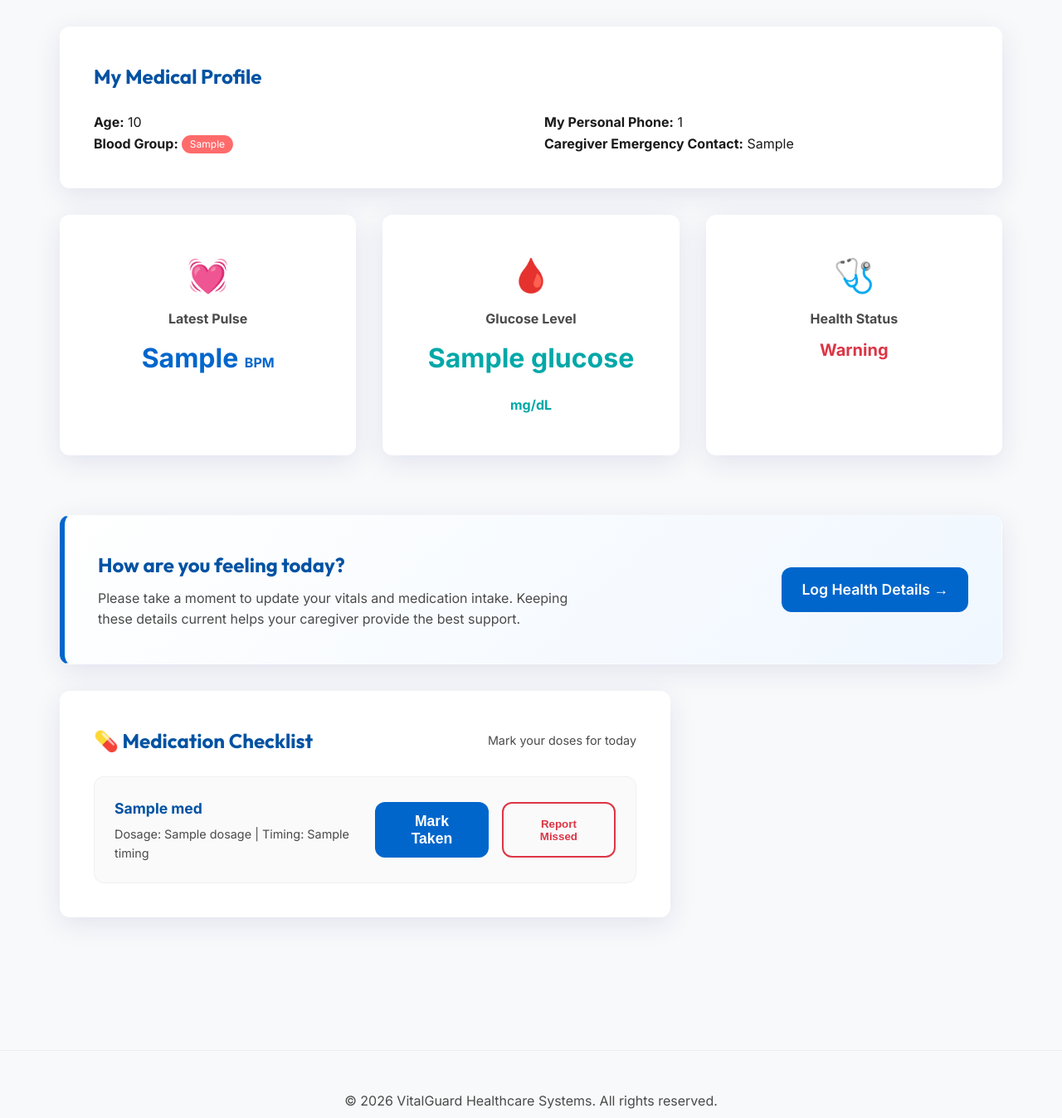
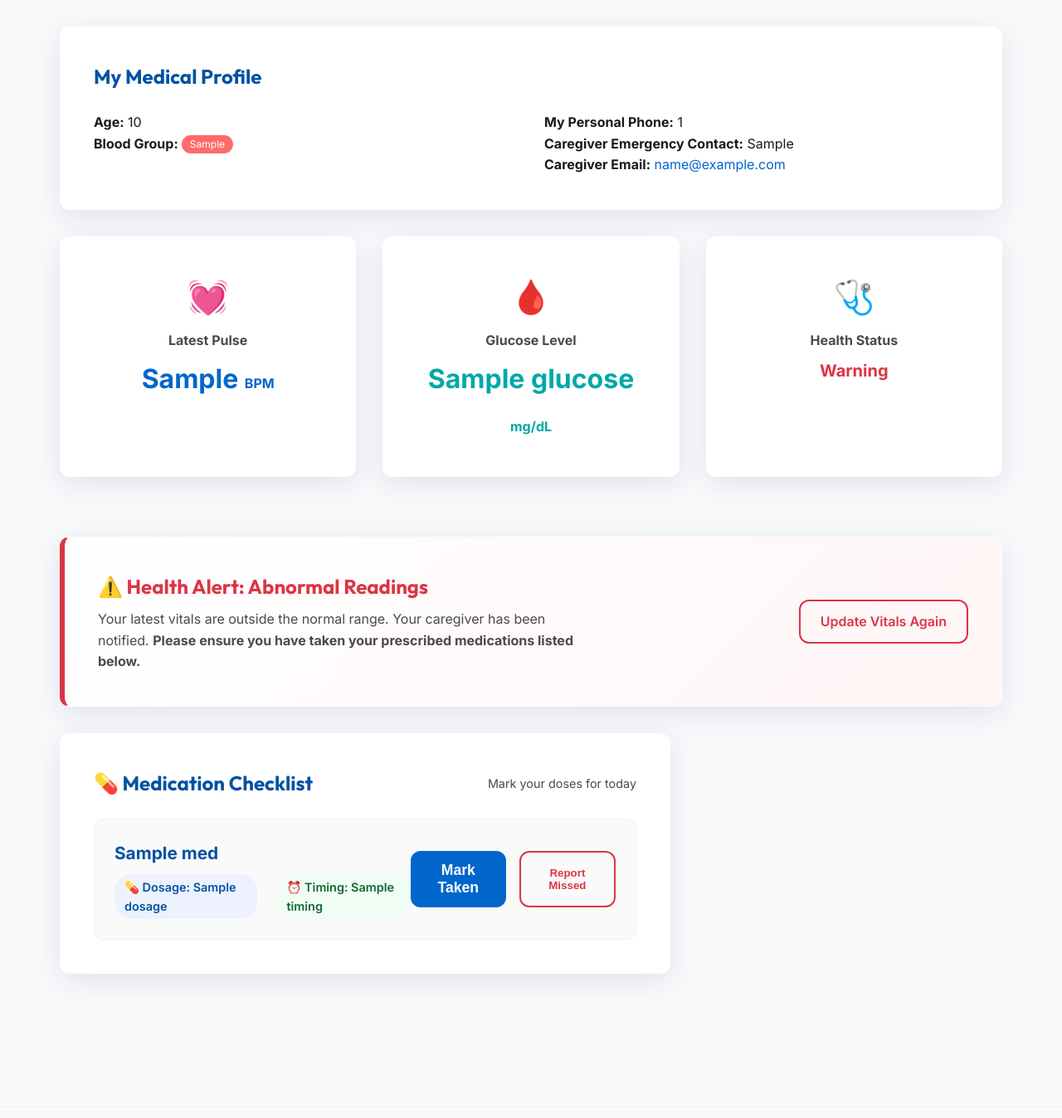
Before and after one commit to sunithagithub20/healthcare-aws, a Flask app: template templates/patient_dashboard.html in a window 1280 px wide. Shown: the part 288-1636 px from the top of the page at 83% size. Run offline with Flask 2, Linux system fonts and the light colour scheme; the template is opened without the code that fills it: most values are stand-ins (such as "Sample title", 1, 10 or a date in 2020).

Commit message:
Initial commit

```diff
--- a/app.py
+++ b/app.py
@@ -24,17 +24,16 @@ def get_sns_topic():
     try:
         # Get SNS Topic ARN from SSM Parameter Store (Dynamic Config)
         parameter = ssm.get_parameter(Name='/Healthcare/SNS_TOPIC_ARN', WithDecryption=False)
-        return parameter['Parameter']['Value']
+        return parameter['Parameter']['Value'].strip()
     except Exception as e:
         logger.error(f"Error fetching SNS ARN from SSM: {e}")
         return None
 
-def simulated_sns_alert(patient_username, caregiver_contact, medication_name):
+def trigger_sns_alert(patient_username, caregiver_contact, alert_msg):
     topic_arn = get_sns_topic()
-    alert_msg = f"[VITALGUARD ALERT] Patient {patient_username} missed their dose of {medication_name}! Please check on them."
 
-    # 1. Log to CloudWatch (Service 1)
-    logger.info(f"SNS ALERT TRIGGERED: {alert_msg}")
+    # 1. Log to CloudWatch
+    logger.info(f"ALERT SYSTEM: {alert_msg}")
 
     # 2. Publish to SNS (Service 2)
     if topic_arn:
@@ -42,13 +41,13 @@ def simulated_sns_alert(patient_username, caregiver_contact, medication_name):
             sns.publish(
                 TopicArn=topic_arn,
                 Message=alert_msg,
-                Subject=f"Missed Dose Alert: {patient_username}"
+                Subject=f"VitalGuard Alert: {patient_username}"
             )
-            logger.info("Successfully published to SNS.")
+            logger.info(f"SNS Topic alert sent for {patient_username}.")
         except Exception as e:
-            logger.error(f"Failed to publish to SNS: {e}")
+            logger.error(f"SNS Publish Error: {e}")
     else:
-        logger.warning("SNS Topic ARN not found in SSM. Simulated alert only.")
+        logger.warning(f"SNS Topic ARN missing in SSM. Logged alert for {patient_username}: {alert_msg}")
 
 # --- BACKGROUND MONITORING ---
 def background_checker():
@@ -57,9 +56,11 @@ def background_checker():
         try:
             missed = db_handler.check_missed_doses()
             for m in missed:
-                simulated_sns_alert(m['patient'], m['caregiver_contact'], m['medication_name'])
+                alert_msg = f"[VITALGUARD ALERT] Patient {m['patient']} missed their dose of {m['medication_name']}! Could you please check on them?"
+                trigger_sns_alert(m['patient'], m['caregiver_contact'], alert_msg)
+
                 # Log the alert event in history
-                db_handler.log_alert(m['patient'], m['caregiver_contact'], f"System detected missed dose: {m['medication_name']}")
+                db_handler.log_alert(m['patient'], m['caregiver_contact'], alert_msg)
         except Exception as e:
             logger.error(f"Error in background checker: {e}")
         time.sleep(60)
@@ -127,16 +128,22 @@ def patient_dashboard():
         return redirect(url_for('login'))
 
     meds = db_handler.get_patient_medications(session['username'])
-    logs = db_handler.get_patient_dose_logs(session['username'])
     vitals = db_handler.get_patient_vitals(session['username'])
 
     # Get user details for profile section
     user_details = db_handler.get_user_by_email(session['email'])
 
+    # Fetch caregiver email dynamically
+    caregiver_email = "N/A"
+    if user_details and user_details.get('assigned_caregiver'):
+        caregiver = db_handler.get_user(user_details['assigned_caregiver'])
+        if caregiver:
+            caregiver_email = caregiver.get('email', 'N/A')
+
     return render_template('patient_dashboard.html',
                            patient=user_details,
+                           caregiver_email=caregiver_email,
                            meds=meds,
-                           logs=logs,
                            vitals=vitals)
 
 @app.route('/api/log_specific_dose', methods=['POST'])
@@ -150,7 +157,9 @@ def log_specific_dose():
         if status == "Missed":
             user = db_handler.get_user_by_email(session['email'])
             contact = user.get('caregiver_contact', 'N/A')
-            simulated_sns_alert(session['username'], contact, med_name)
+
+            alert_msg = f"[VITALGUARD ALERT] Patient {session['username']} marked medication {med_name} as MISSED! Could you please check on them?"
+            trigger_sns_alert(session['username'], contact, alert_msg)
         return jsonify({"success": True})
     return jsonify({"success": False})
 
@@ -163,7 +172,47 @@ def patient_vitals():
 @app.route('/api/log_vitals', methods=['POST'])
 def api_log_vitals():
     vitals_data = request.json
-    if db_handler.log_vitals(session['username'], vitals_data):
+    username = session.get('username')
+    email = session.get('email')
+
+    # Range Checking Logic
+    status = "Stable"
+    alert_reasons = []
+
+    try:
+        hr = int(vitals_data.get('hr', 75))
+        glucose = int(vitals_data.get('glucose', 100))
+        bp = vitals_data.get('bp', '120/80')
+
+        if hr < 50 or hr > 110:
+            status = "Warning"
+            alert_reasons.append(f"Abnormal Heart Rate: {hr} BPM")
+
+        if glucose < 60 or glucose > 200:
+            status = "Warning"
+            alert_reasons.append(f"Abnormal Glucose: {glucose} mg/dL")
+
+        if '/' in bp:
+            systolic, diastolic = map(int, bp.split('/'))
+            if systolic > 150 or systolic < 90 or diastolic > 95 or diastolic < 60:
+                status = "Warning"
+                alert_reasons.append(f"Abnormal Blood Pressure: {bp}")
+    except:
+        pass # Ignore parsing errors for now
+
+    vitals_data['status'] = status
+
+    if db_handler.log_vitals(username, vitals_data):
+        if status == "Warning":
+            user = db_handler.get_user_by_email(email)
+            contact = user.get('caregiver_contact', 'N/A')
+
+            alert_msg = f"[VITALGUARD VITAL ALERT] Patient {username} has abnormal health readings: {', '.join(alert_reasons)}. Could you please check on them?"
+
+            # Use SNS trigger
+            trigger_sns_alert(username, contact, alert_msg)
+            db_handler.log_alert(username, contact, alert_msg)
+
         return jsonify({"success": True})
     return jsonify({"success": False})
 
@@ -176,14 +225,12 @@ def caregiver_dashboard():
     patients = db_handler.get_patients_for_caregiver(session['username'])
     patient_usernames = [p['username'] for p in patients]
 
-    all_doses = db_handler.get_all_dose_logs(patient_usernames)
     alert_history = db_handler.get_alert_history(patient_usernames)
     patient_vitals = db_handler.get_latest_vitals_all_patients()
 
     return render_template('caregiver_dashboard.html',
                            username=session['username'],
                            patients=patients,
-                           all_doses=all_doses,
                            alert_history=alert_history,
                            patient_vitals=patient_vitals)
 
--- a/db_handler.py
+++ b/db_handler.py
@@ -134,6 +134,7 @@ def get_alert_history(patient_usernames=None):
 
 # --- MONITORING ---
 def check_missed_doses():
+    """Background job to check for missing medication doses today."""
     patients = get_table(USERS_TABLE).scan(FilterExpression=Attr('role').eq('patient')).get('Items', [])
     today_start = datetime.now().strftime('%Y-%m-%d')
     missed_alerts = []
@@ -150,10 +151,20 @@ def check_missed_doses():
             ).get('Items', [])
 
             if not logs:
+                # Dynamically fetch the latest caregiver contact info
+                caregiver_username = patient.get('assigned_caregiver')
+                caregiver_contact = patient.get('caregiver_contact', 'N/A')
+
+                if caregiver_username:
+                    caregiver = get_user(caregiver_username)
+                    if caregiver:
+                        caregiver_contact = caregiver.get('phone_number', caregiver_contact)
+
                 missed_alerts.append({
                     "patient": patient['username'],
                     "medication_name": med['drug_name'],
-                    "caregiver_contact": patient.get('caregiver_contact', 'N/A')
+                    "caregiver_contact": caregiver_contact,
+                    "caregiver_username": caregiver_username
                 })
                 log_dose(patient['username'], med['drug_name'], "Auto-Check", "Missed Alerts Sent Today")
 
--- a/templates/base.html
+++ b/templates/base.html
@@ -6,7 +6,6 @@
     <title>{% block title %}VitalGuard - Health Monitoring{% endblock %}</title>
     <link rel="stylesheet" href="{{ url_for('static', filename='css/style.css') }}">
     <link href="https://fonts.googleapis.com/css2?family=Inter:wght@400;500;600;700&family=Outfit:wght@500;600;700&display=swap" rel="stylesheet">
-    <script src="https://cdn.jsdelivr.net/npm/chart.js"></script>
 </head>
 <body>
     <nav class="navbar">
--- a/templates/patient_dashboard.html
+++ b/templates/patient_dashboard.html
@@ -24,6 +24,7 @@
             <div>
                 <p><strong>My Personal Phone:</strong> {{ patient.phone_number or 'N/A' }}</p>
                 <p><strong>Caregiver Emergency Contact:</strong> {{ patient.caregiver_contact or 'N/A' }}</p>
+                <p><strong>Caregiver Email:</strong> <a href="mailto:{{ caregiver_email }}" style="color: var(--primary); text-decoration: none;">{{ caregiver_email }}</a></p>
             </div>
         </div>
     </div>
@@ -53,7 +54,18 @@
         </div>
     </div>
 
-    <!-- Multi-Page Action Card -->
+    <!-- Multi-Page Action Card / Warning Card -->
+    {% if vitals and vitals[0].status == 'Warning' %}
+    <div class="glass-card card mb-3 fade-in delay-1" style="background: linear-gradient(135deg, #fff 0%, #fff5f5 100%); border-left: 6px solid var(--danger);">
+        <div style="display: flex; justify-content: space-between; align-items: center; flex-wrap: wrap; gap: 1.5rem;">
+            <div>
+                <h2 style="color: var(--danger); margin-bottom: 0.5rem;">⚠️ Health Alert: Abnormal Readings</h2>
+                <p style="color: var(--text-secondary); max-width: 600px;">Your latest vitals are outside the normal range. Your caregiver has been notified. <strong>Please ensure you have taken your prescribed medications listed below.</strong></p>
+            </div>
+            <a href="{{ url_for('patient_vitals') }}" class="btn btn-outline" style="border-color: var(--danger); color: var(--danger);">Update Vitals Again</a>
+        </div>
+    </div>
+    {% else %}
     <div class="glass-card card mb-3 fade-in delay-1" style="background: linear-gradient(135deg, #fff 0%, #f0f7ff 100%); border-left: 6px solid var(--primary);">
         <div style="display: flex; justify-content: space-between; align-items: center; flex-wrap: wrap; gap: 1.5rem;">
             <div>
@@ -63,6 +75,7 @@
             <a href="{{ url_for('patient_vitals') }}" class="btn btn-primary btn-large" style="white-space: nowrap;">Log Health Details →</a>
         </div>
     </div>
+    {% endif %}
 
     <div class="dashboard-grid">
         <!-- Quick Medication Actions -->
@@ -76,9 +89,14 @@
                     {% for med in meds %}
                         <div style="border: 1px solid #f0f0f0; padding: 1.5rem; border-radius: 12px; display: flex; justify-content: space-between; align-items: center; background: #fafafa; transition: transform 0.2s;">
                             <div>
-                                <strong style="color: var(--primary-dark); font-size: 1.1rem;">{{ med.drug_name }}</strong>
-                                <div style="font-size: 0.9rem; color: var(--text-secondary); margin-top: 0.3rem;">
-                                    Dosage: {{ med.dosage }} | Timing: {{ med.timing }}
+                                <strong style="color: var(--primary-dark); font-size: 1.3rem;">{{ med.drug_name }}</strong>
+                                <div style="display: flex; gap: 1.5rem; margin-top: 0.5rem;">
+                                    <div style="background: #eef2ff; color: var(--primary-dark); padding: 4px 12px; border-radius: 20px; font-size: 0.9rem; font-weight: 600;">
+                                        💊 Dosage: {{ med.dosage }}
+                                    </div>
+                                    <div style="background: #f0fdf4; color: #166534; padding: 4px 12px; border-radius: 20px; font-size: 0.9rem; font-weight: 600;">
+                                        ⏰ Timing: {{ med.timing }}
+                                    </div>
                                 </div>
                             </div>
                             <div style="display: flex; gap: 1rem;">
```
Also changed, not shown: templates/caregiver_dashboard.html (+7 -4 lines).
